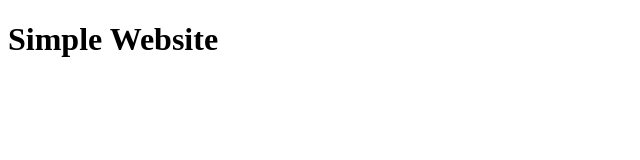
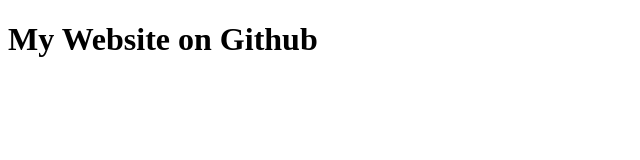
Before and after one commit to goodfahd/goodfahd.github.io, a plain HTML site: page index.html in a window 1280 px wide. Shown: the whole page, without its empty margins (0-640 px from the left). Drawn offline with Linux system fonts and the light colour scheme.

Commit message:
Update title and heading to reflect personal branding

```diff
--- a/index.html
+++ b/index.html
@@ -4,11 +4,11 @@
 <head>
     <meta charset="UTF-8">
     <meta name="viewport" content="width=device-width, initial-scale=1.0">
-    <title>Simple Website</title>
+    <title>Fahd Mosa</title>
 </head>
 
 <body>
-    <h1>Simple Website</h1>
+    <h1>My Website on Github</h1>
 </body>
 
 </html>
```
